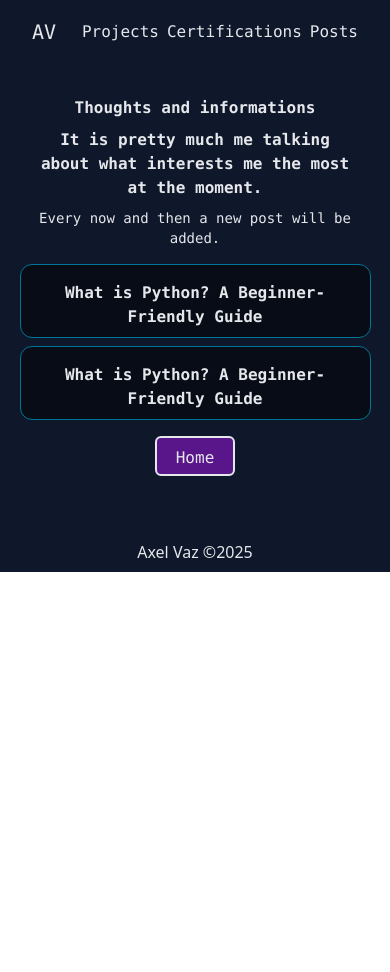
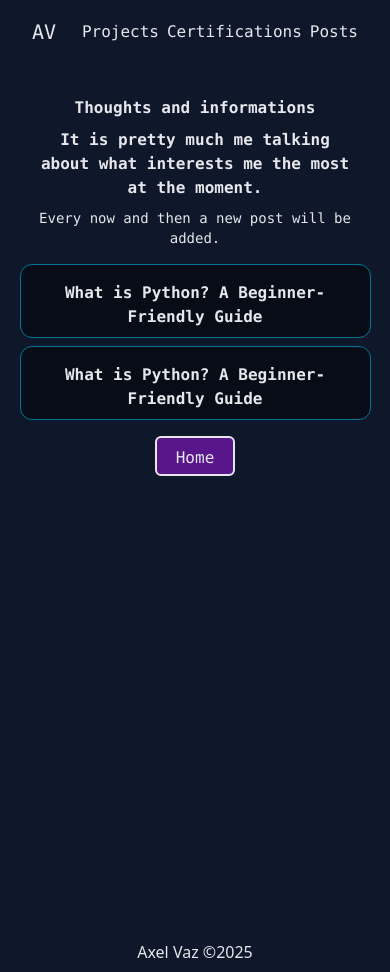
Before and after one commit to Axelvazslima/axel_website, a React (Vite) app: page /posts in a window 390 px wide. Before the commit the page ends 844 px from the top, so only its background shows below. Built offline with nearby package versions, Linux system fonts and the light colour scheme.

Commit message:
Bug fixing

```diff
--- a/src/components/SubPagesComponent.tsx
+++ b/src/components/SubPagesComponent.tsx
@@ -17,7 +17,7 @@ interface SubPagesComponentProps {
 
 function SubPagesComponent({ h2, h3, p, posts, projects, certifications }: SubPagesComponentProps) {
   return (
-    <SectionComponent className="gap-2 md:h-screen h-full w-screen items-center">
+    <SectionComponent className="gap-2 min-h-screen h-full w-screen items-center">
         <H2Component>{h2}</H2Component>
         <H3Component>{h3}</H3Component>
         <PComponent>{p}</PComponent>
```
